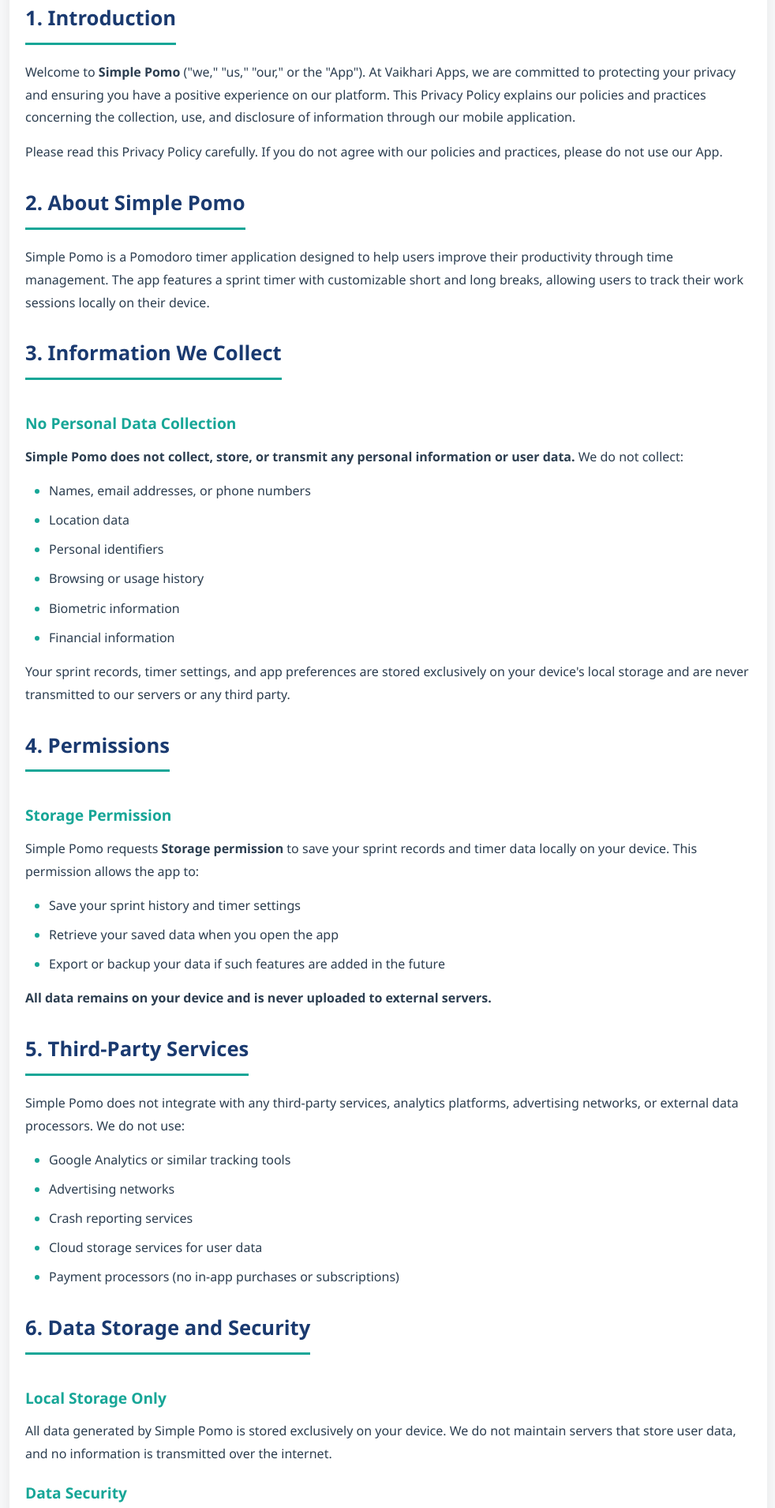
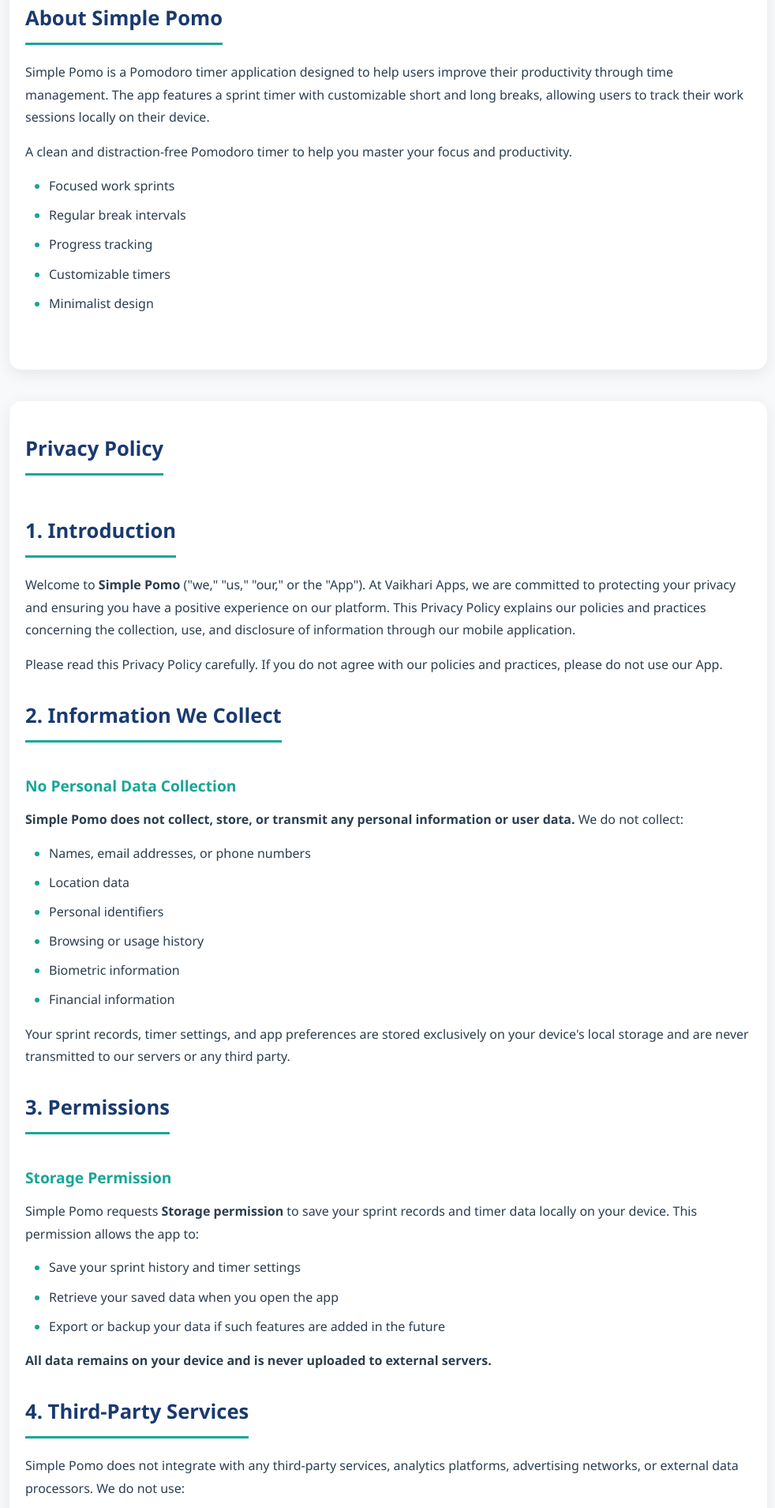
Before and after one commit to vaikhariapps/vaikhariapps.github.io, a plain HTML site: page simple-pomo/index.html in a window 1280 px wide. Shown: the part 570-2479 px from the top of the page at 79% size, without its empty margins (148-1130 px from the left). Drawn offline with Linux system fonts and the light colour scheme.

Commit message:
Simple pomo page updates

```diff
--- a/simple-pomo/privacy-policy.html
+++ b/simple-pomo/index.html
@@ -3,7 +3,7 @@
 <head>
     <meta charset="UTF-8">
     <meta name="viewport" content="width=device-width, initial-scale=1.0">
-    <title>Simple Pomo - Privacy Policy | Vaikhari Apps</title>
+    <title>Simple Pomo | Vaikhari Apps</title>
     <style>
         * {
             margin: 0;
@@ -356,7 +356,26 @@
 
     <!-- Main Content -->
     <div class="container">
-        <main>
+        <main id="about">
+            <div class="section">
+                <h2>About Simple Pomo</h2>
+                <p>Simple Pomo is a Pomodoro timer application designed to help users improve their productivity through time management. The app features a sprint timer with customizable short and long breaks, allowing users to track their work sessions locally on their device.</p>
+                <p>A clean and distraction-free Pomodoro timer to help you master your focus and productivity.</p>
+                <ul class="app-features">
+                        <li>Focused work sprints</li>
+                        <li>Regular break intervals</li>
+                        <li>Progress tracking</li>
+                        <li>Customizable timers</li>
+                        <li>Minimalist design</li>
+                    </ul>
+            </div>
+        </main>
+
+        <main id="privacy-policy">
+            <div class="section">
+                <h2>Privacy Policy</h2>
+            </div>
+
             <div class="section">
                 <h2>1. Introduction</h2>
                 <p>Welcome to <strong>Simple Pomo</strong> ("we," "us," "our," or the "App"). At Vaikhari Apps, we are committed to protecting your privacy and ensuring you have a positive experience on our platform. This Privacy Policy explains our policies and practices concerning the collection, use, and disclosure of information through our mobile application.</p>
@@ -364,12 +383,7 @@
             </div>
 
             <div class="section">
-                <h2>2. About Simple Pomo</h2>
-                <p>Simple Pomo is a Pomodoro timer application designed to help users improve their productivity through time management. The app features a sprint timer with customizable short and long breaks, allowing users to track their work sessions locally on their device.</p>
-            </div>
-
-            <div class="section">
-                <h2>3. Information We Collect</h2>
+                <h2>2. Information We Collect</h2>
                 <h3>No Personal Data Collection</h3>
                 <p><strong>Simple Pomo does not collect, store, or transmit any personal information or user data.</strong> We do not collect:</p>
                 <ul>
@@ -384,7 +398,7 @@
             </div>
 
             <div class="section">
-                <h2>4. Permissions</h2>
+                <h2>3. Permissions</h2>
                 <h3>Storage Permission</h3>
                 <p>Simple Pomo requests <strong>Storage permission</strong> to save your sprint records and timer data locally on your device. This permission allows the app to:</p>
                 <ul>
@@ -396,7 +410,7 @@
             </div>
 
             <div class="section">
-                <h2>5. Third-Party Services</h2>
+                <h2>4. Third-Party Services</h2>
                 <p>Simple Pomo does not integrate with any third-party services, analytics platforms, advertising networks, or external data processors. We do not use:</p>
                 <ul>
                     <li>Google Analytics or similar tracking tools</li>
@@ -408,7 +422,7 @@
             </div>
 
             <div class="section">
-                <h2>6. Data Storage and Security</h2>
+                <h2>5. Data Storage and Security</h2>
                 <h3>Local Storage Only</h3>
                 <p>All data generated by Simple Pomo is stored exclusively on your device. We do not maintain servers that store user data, and no information is transmitted over the internet.</p>
 
@@ -422,12 +436,12 @@
             </div>
 
             <div class="section">
-                <h2>7. Data Retention</h2>
+                <h2>6. Data Retention</h2>
                 <p>Since Simple Pomo does not collect or store any personal data on external servers, there is no data retention policy applicable to remote storage. Data stored locally on your device remains there until you delete the app or manually remove the files.</p>
             </div>
 
             <div class="section">
-                <h2>8. User Rights</h2>
+                <h2>7. User Rights</h2>
                 <p>Since Simple Pomo does not collect personal data, the following rights are not applicable in the traditional sense:</p>
                 <ul>
                     <li><strong>Access:</strong> You have complete access to all your data stored locally on your device</li>
@@ -438,12 +452,12 @@
             </div>
 
             <div class="section">
-                <h2>9. Children's Privacy</h2>
+                <h2>8. Children's Privacy</h2>
                 <p>Simple Pomo does not knowingly collect information from children under the age of 13. Our app is designed for general productivity use across all age groups. Since we do not collect personal information, we do not distinguish between users of different ages. Parents and guardians are encouraged to supervise their children's device usage.</p>
             </div>
 
             <div class="section">
-                <h2>10. International Compliance</h2>
+                <h2>9. International Compliance</h2>
                 <h3>GDPR Compliance</h3>
                 <p>Simple Pomo is compliant with the General Data Protection Regulation (GDPR) as it does not collect, process, or store any personal data of users within the European Union or elsewhere.</p>
 
@@ -455,7 +469,7 @@
             </div>
 
             <div class="section">
-                <h2>11. Changes to This Privacy Policy</h2>
+                <h2>10. Changes to This Privacy Policy</h2>
                 <p>We may update this Privacy Policy from time to time to reflect changes in our app, legal requirements, or other factors. Any changes will be posted on this page with an updated "Last Updated" date. We encourage you to review this Privacy Policy periodically to stay informed about how we protect your privacy.</p>
                 <p>If we make material changes to this Privacy Policy, we will notify you by:</p>
                 <ul>
@@ -466,7 +480,7 @@
             </div>
 
             <div class="section">
-                <h2>12. Contact Us</h2>
+                <h2>11. Contact Us</h2>
                 <p>If you have questions, concerns, or requests regarding this Privacy Policy or our privacy practices, please contact us:</p>
                 <div class="contact-info">
                     <p><strong>Developer:</strong> Vaikhari Apps</p>
@@ -477,7 +491,7 @@
             </div>
 
             <div class="section">
-                <h2>13. Disclaimer</h2>
+                <h2>12. Disclaimer</h2>
                 <p>This Privacy Policy is provided as-is and applies to Simple Pomo and its related services. By using Simple Pomo, you acknowledge that you have read and understood this Privacy Policy and agree to its terms.</p>
             </div>
 
```
Also changed, not shown: index.html (+2 -1 lines).
